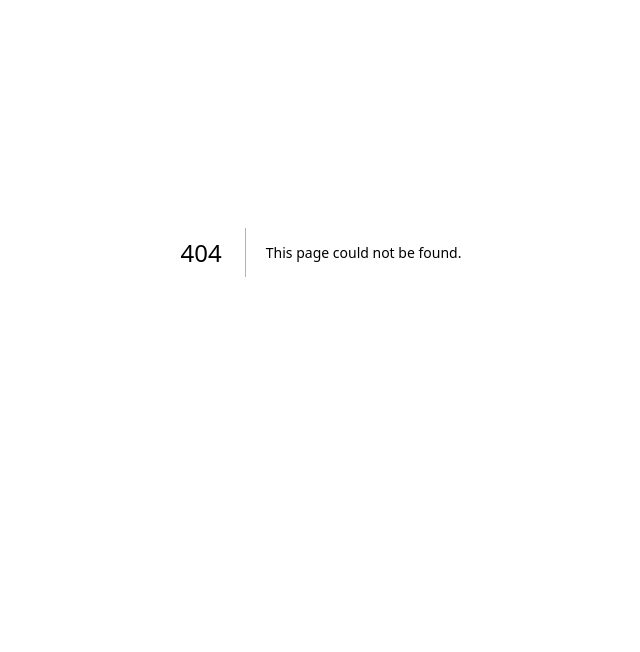
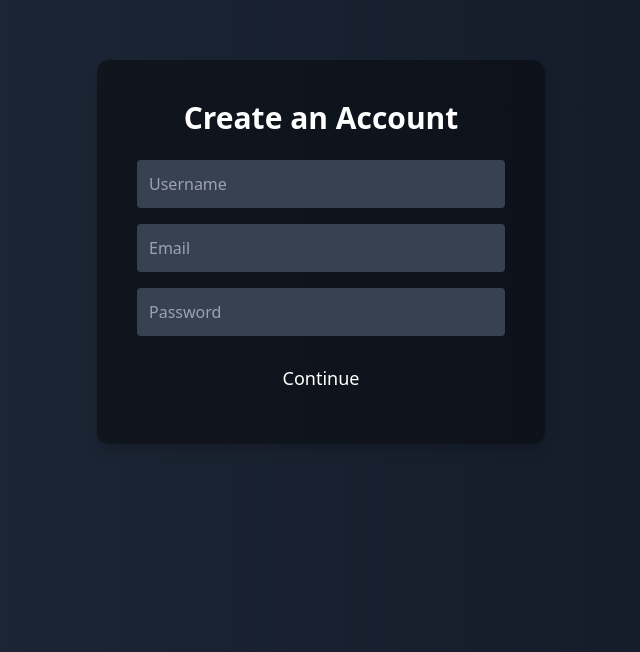
Before and after one commit to devlup-labs/Intelligent-Browser, a Next.js app in the folder frontend-login/: page /signup in a window 1280 px wide. Before the commit this address had no page. Shown: the part 148-800 px from the top of the page, without its empty margins (319-959 px from the left). Built offline with nearby package versions, Linux system fonts and the light colour scheme.

Commit message:
fixed the sign up page

```diff
--- a/frontend-login/pages/singup.tsx
+++ b/frontend-login/pages/signup.tsx
@@ -40,8 +40,9 @@ export default function signuppage() {
                 <h1 className="text-3xl font-bold text-center"> Create an Account
                 </h1>
                 <form onSubmit={handleSubmit} className="flex flex-col space-y-4">
-                <input type="email" placeholder="Email" onChange={handleChange} className="w-full p-3 rounded bg-gray-700 focus:outline-none focus:ring-blue-500" />
-                <input type="password" placeholder="Password" onChange={handleChange} className="w-full p-3 rounded bg-gray-700 focus:outline-none focus:ring-blue-500" />
+                    <input type="text" placeholder="Username" value={form.username} onChange={handleChange} className="w-full p-3 rounded bg-gray-700 focus:outline-none focus:ring-blue-500" />
+                <input type="email" placeholder="Email" value={form.email} onChange={handleChange} className="w-full p-3 rounded bg-gray-700 focus:outline-none focus:ring-blue-500" />
+                <input type="password" placeholder="Password" value={form.password} onChange={handleChange} className="w-full p-3 rounded bg-gray-700 focus:outline-none focus:ring-blue-500" />
                 <button type="submit" className="w-full px-8 py-3 bg-blue-850 bg-opacity-20 hover:bg-blue-900 text-white text-lg rounded-lg transition">Continue</button>
             </form>
             </div>
```
Also changed, not shown: 1 other file (tests, documents, lock files or other folders).
